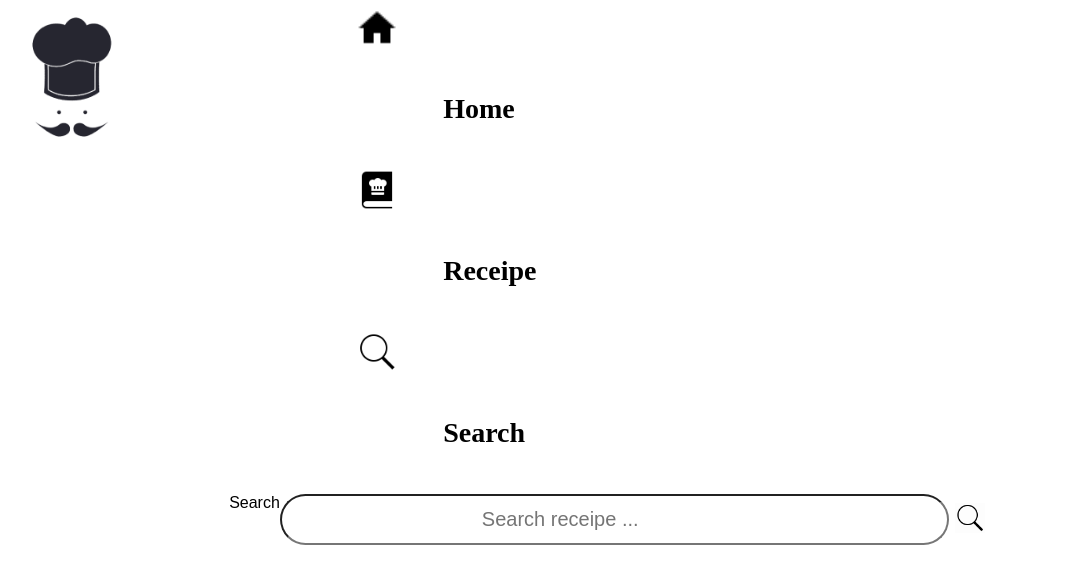
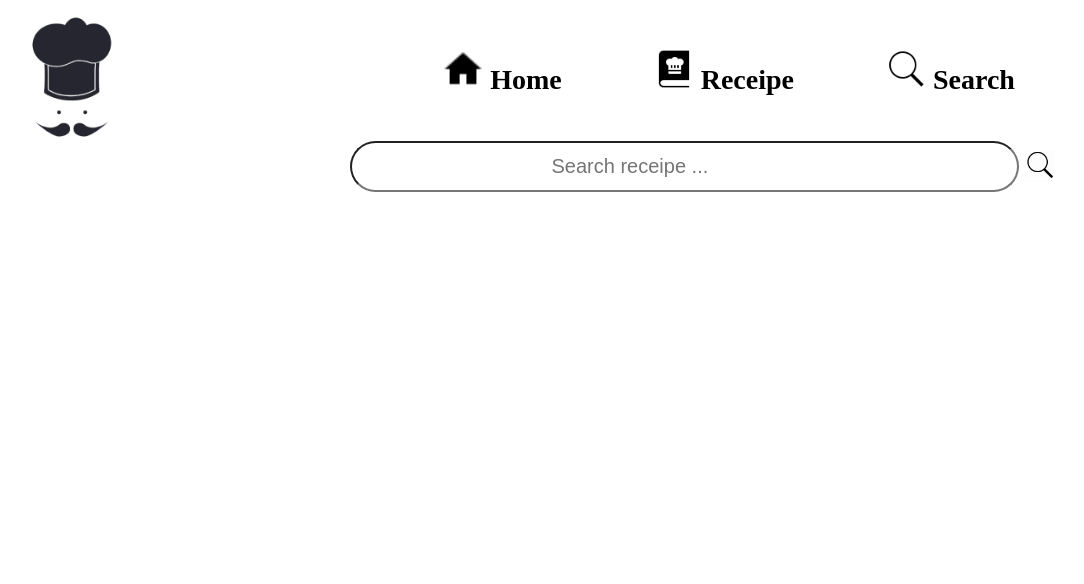
Before and after one commit to Devaure/ApiMarmiton, an Angular app: page /search in a window 1280 px wide. Shown: the top 584 px of the page, without its empty margins (30-1114 px from the left). Built offline with nearby package versions, Linux system fonts and the light colour scheme.

Commit message:
merge amine / jc

```diff
--- a/src/app/app.component.css
+++ b/src/app/app.component.css
@@ -1,5 +1,6 @@
 .container-nav{
     margin-left: 30%;
+    display: flex;
 }
 
 .img-nav{
--- a/src/app/app.component.html
+++ b/src/app/app.component.html
@@ -1,12 +1,18 @@
 <nav>
     <img class="img-nav" src="../assets/images/imgRecetteLogo-removebg-preview 1.png" width="150" height="150">
     <div class="container-nav">
-        <div class="img-home"><img src="../assets/images/icons8-home-24.png" alt="Home page" width="40px"></div>
-        <button routerLink="/home" class="btn-nav">Home</button>
-        <div class="img-receipe"><img src="../assets/images/icons8-cookbook-50.png" width="40px" alt="Cookbook image"></div>
-        <button routerLink="/receipe" class="btn-nav">Receipe</button>
-        <div class="img-search"><img src="../assets/images/icons8-search-50.png" width="40px" alt="icon search"></div>
-        <button routerLink="/search" class="btn-nav">Search</button>
+        <button routerLink="/home" class="btn-nav">
+            <img src="../assets/images/icons8-home-24.png" alt="Home page" width="40px">
+            Home
+        </button>
+        <button routerLink="/receipe" class="btn-nav">
+            <img src="../assets/images/icons8-cookbook-50.png" width="40px" alt="Cookbook image">
+            Receipe
+        </button>
+        <button routerLink="/search" class="btn-nav">
+            <img src="../assets/images/icons8-search-50.png" width="40px" alt="icon search">
+            Search
+        </button>
     </div>
 </nav>
 <router-outlet></router-outlet>
--- a/src/app/search/search.component.css
+++ b/src/app/search/search.component.css
@@ -12,7 +12,7 @@
     flex-direction: row;
 }
 #search {
-    width: 100%;
+    width: 60%;
     padding: 12px 200px;
     background-color: transparent;
     transition: transform 250ms ease-in-out;
@@ -20,8 +20,8 @@
     line-height: 18px;
     color: #575756;
     border-radius: 50px;
+}
 
-}
 /* ---------------------------------------------CARD RECEIPE SEARCH------------------------------------------------- */
 .container-card {
     display: flex;
--- a/src/app/search/search.component.html
+++ b/src/app/search/search.component.html
@@ -1,7 +1,7 @@
 <div class="container-search">
     <form #f="ngForm" (ngSubmit)="onSearch(f.value)">
         <div class="form-group">
-            <label for="search">Search</label>
+            <label for="search"></label>
             <input type="text" name="keyWord" id="search" placeholder="Search receipe ..." ngModel required>
             <button type="submit" class="btn-search"><img src="../../assets/images/icons8-search.gif" alt="icon loupe image" width="30px"></button>
         </div>
```
